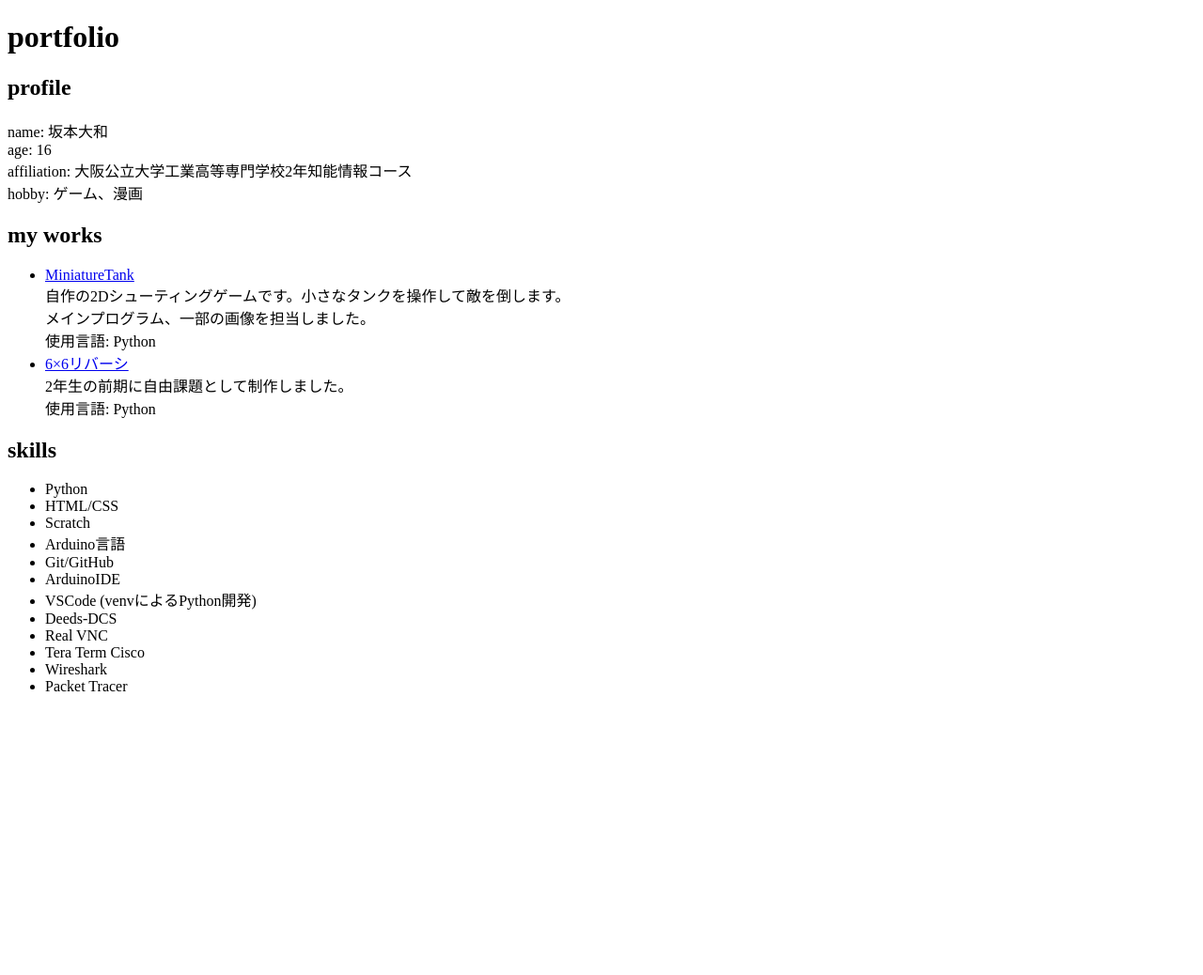
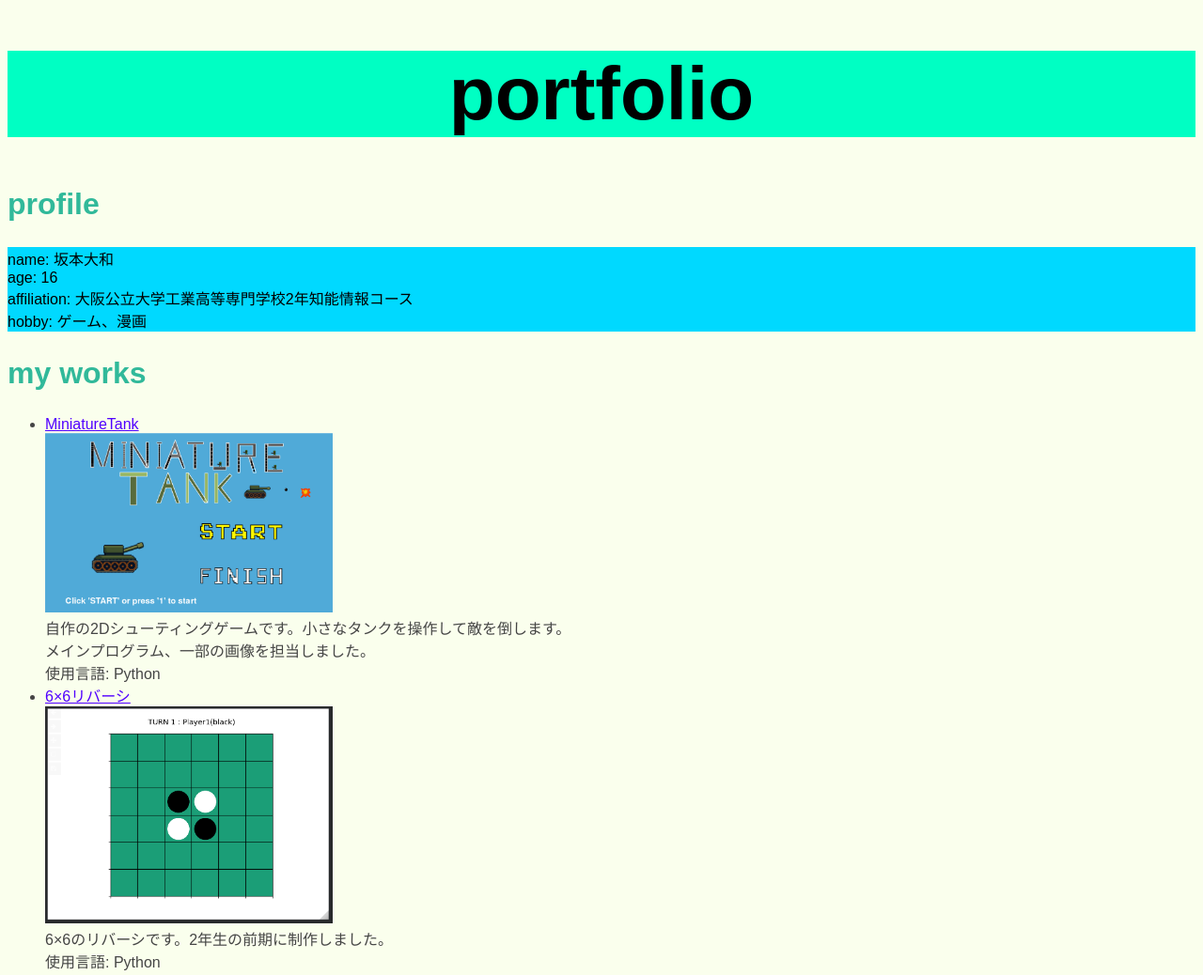
Before and after one commit to Daito-S/portfolio, a plain HTML site: page index.html in a window 1280 px wide. Shown: the top 1038 px of the page at 94% size. Before the commit the page ends 800 px from the top, so only its background shows below. Drawn offline with Linux system fonts and the light colour scheme.

Commit message:
cssと画像追加

```diff
--- a/index.html
+++ b/index.html
@@ -1,15 +1,17 @@
 <!DOCTYPE html>
-<html lang="en">
+<html lang="ja">
 <head>
     <meta charset="UTF-8">
-    <meta name="viewport" content="width=device-width, initial-scale=1.0">
-    <title>portfolio</title>
+    <title>坂本大和's portfolio</title>
+    <meta
+        name="viewport"
+        content="width=device-width, initial-scale=1.0, user-scalable=yes">
+    <link rel="stylesheet" href="style.css">
 </head>
+
 <body>
 
-    <h1>
-        portfolio
-    </h1>
+    <h1>portfolio</h1>
 
     <h2>
         profile
@@ -27,13 +29,15 @@
     <ul>
         <li>
             <a href="https://github.com/Daito-S/Hakkason_shootingGame">MiniatureTank</a> <br>
+            <img src="images/MiniatureTank.png" alt="MiniatureTank screenshot" width="25%"> <br>
             自作の2Dシューティングゲームです。小さなタンクを操作して敵を倒します。<br>
             メインプログラム、一部の画像を担当しました。 <br>
             使用言語: Python <br>
         </li>
         <li>
             <a href="https://colab.research.google.com/drive/1Jayu9poRDEZyXSRxKKn4y5WaDbUrSo5A?hl=ja#scrollTo=iuv-fXQvatYE">6×6リバーシ</a> <br>
-            2年生の前期に自由課題として制作しました。<br>
+            <img src="images/reversi.png" alt="6x6 Reversi screenshot" width="25%"> <br>
+            6×6のリバーシです。2年生の前期に制作しました。<br>
             使用言語: Python <br>
         </li>
     </ul>
--- a/style.css
+++ b/style.css
@@ -0,0 +1,38 @@
+html {
+  -ms-text-size-adjust: 100%;
+  -webkit-text-size-adjust: 100%;
+  font-family: "Yusei Magic", sans-serif;
+  --theme-color-1: rgb(0, 255, 195);
+  --theme-color-2: rgb(0, 217, 255);
+  color: #454545;
+}
+
+body{
+    background-color: rgb(250, 255, 237);
+}
+
+h1{
+    position: relative;
+    text-align: center;
+    font-size: 500%;
+    color: black;
+    background-color: rgb(0, 255, 195);
+}
+
+p{
+    color: black;
+    background-color: rgb(0, 217, 255);
+}
+
+a{
+    color: rgb(81, 0, 255);
+}
+
+h2{
+    font-size: 200%;
+    color: rgb(49, 185, 154);
+}
+
+h3{
+    color: lightgreen;
+}
```
Also changed, not shown: images/MiniatureTank.png (added), images/reversi.png (added).
